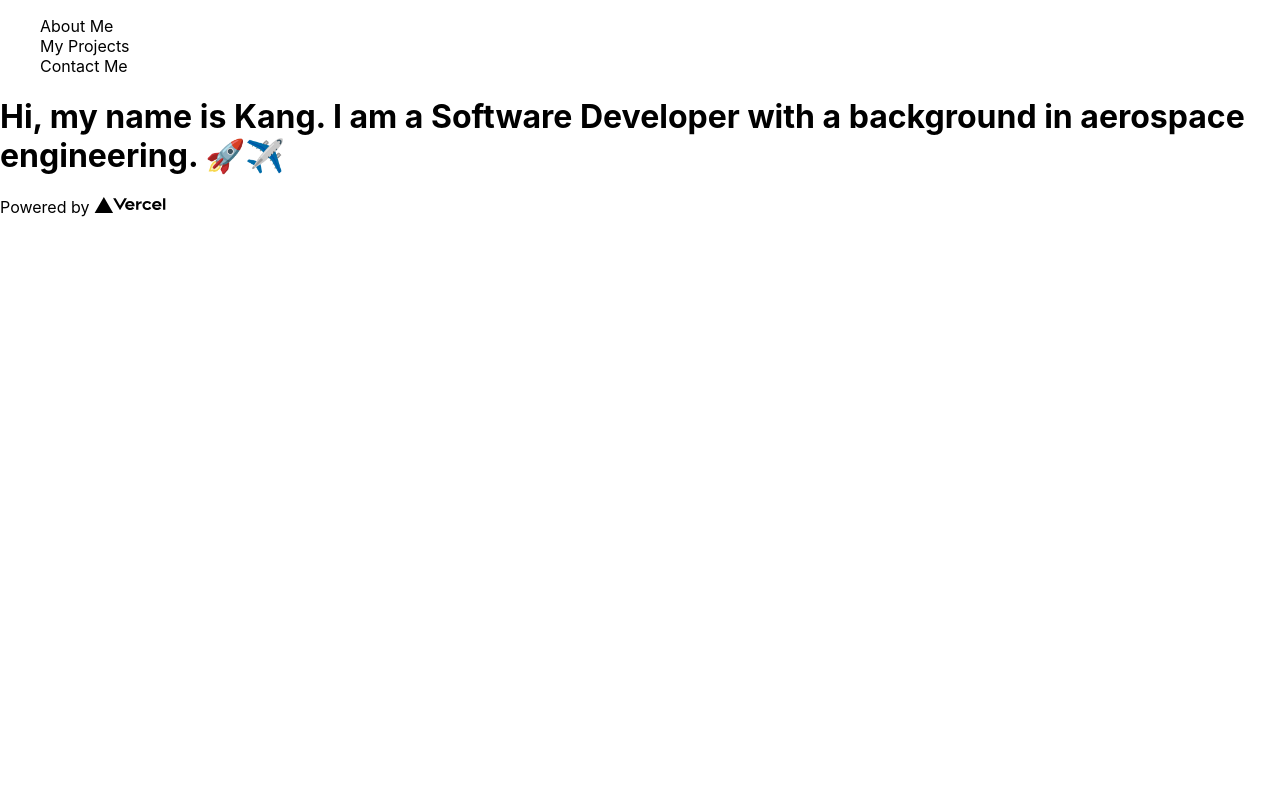
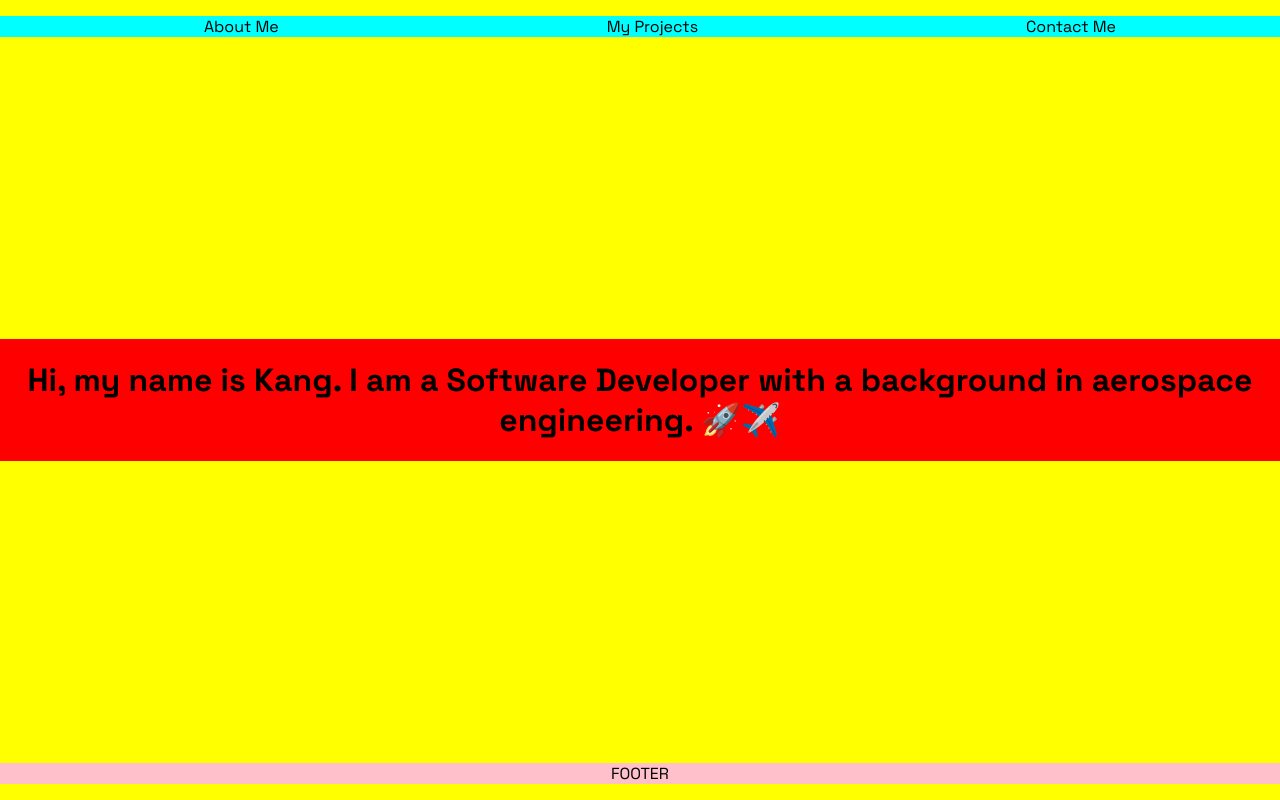
Before and after one commit to kanghsieh/profile, a Next.js app: page / in a window 1280 px wide. Built offline with nearby package versions, Linux system fonts and the light colour scheme.

Commit message:
aligned items on index page

```diff
--- a/components/layout/footer.js
+++ b/components/layout/footer.js
@@ -1,11 +1,11 @@
-import styles from './footer';
+import styles from './footer.module.scss';
 import Image from 'next/image'
 
 function Footer() {
   return (
     <footer>
       <div className={styles.footer}>
-        <a
+        {/* <a
           href="https://vercel.com?utm_source=create-next-app&utm_medium=default-template&utm_campaign=create-next-app"
           target="_blank"
           rel="noopener noreferrer"
@@ -14,7 +14,8 @@ function Footer() {
           <span className={styles.logo}>
             <Image src="/vercel.svg" alt="Vercel Logo" width={72} height={16} />
           </span>
-        </a>
+        </a> */}
+        <p>FOOTER</p>
       </div>
     </footer>
   )
--- a/components/layout/footer.module.scss
+++ b/components/layout/footer.module.scss
@@ -1,8 +1,5 @@
 .footer {
-  background-color: red;
-  position:absolute;
-  bottom:0;
-  width:100%;
-  height:60px;   /* Height of the footer */
-  background:#6cf;
+  background-color: pink;
+  // position: fixed;
+  // bottom: 0;
 }
--- a/components/layout/header.js
+++ b/components/layout/header.js
@@ -1,7 +1,7 @@
 import Link from "next/link";
 import styles from './header.module.scss';
 
-function Header(props) {
+function Header() {
   return (
     <header>
       <nav>
--- a/components/layout/header.module.scss
+++ b/components/layout/header.module.scss
@@ -3,6 +3,9 @@
 nav {
   .list {
     list-style-type: none;
+    display: flex;
+    justify-content: space-around;
+    background-color: aqua;
   }
 
 }
--- a/components/layout/layout.js
+++ b/components/layout/layout.js
@@ -6,7 +6,7 @@ import styles from './layout.module.scss';
 
 function Layout(props) {
   return (
-    <Fragment>
+    <div className={styles.container}>
       <Head>
         <title>Kang&apos;s Profile</title>
         <meta name="description" content="Generated by create next app" />
@@ -16,7 +16,7 @@ function Layout(props) {
       <Header />
       <main className={styles.main}>{props.children}</main>
       <Footer />
-    </Fragment>
+    </div>
   )
 }
 
--- a/components/layout/layout.module.scss
+++ b/components/layout/layout.module.scss
@@ -1,3 +1,13 @@
+.container {
+  min-height: 100vh;
+  display: flex;
+  flex-direction: column;
+  justify-content: space-between;
+  text-align: center;
+}
+
 .main {
-  // flex-grow: 1;
+  background-color: red;
+  // height: 50vh;
+  // flex: 1;
 }
--- a/styles/_variables.scss
+++ b/styles/_variables.scss
@@ -1,2 +1,4 @@
-$font-stack: Helvetica, sans-serif;
+@import url('https://fonts.googleapis.com/css2?family=Space+Grotesk:wght@300;400;500;600;700&display=swap');
+
+$font-stack: 'Space Grotesk', sans-serif;;
 $primary-color: #d51b1b;
--- a/styles/globals.scss
+++ b/styles/globals.scss
@@ -1,11 +1,27 @@
 @import 'styles/variables';
 
-html,
+// html, body {
+//   padding: 0;
+//   margin: 0;
+//   height: 100vh;
+//   font-family: -apple-system, BlinkMacSystemFont, Segoe UI, Roboto, Oxygen,
+//     Ubuntu, Cantarell, Fira Sans, Droid Sans, Helvetica Neue, sans-serif;
+// }
+
+html {
+  height: 100%;
+  width: 100%;
+}
+
 body {
+  margin: 0;
   padding: 0;
-  margin: 0;
-  font-family: -apple-system, BlinkMacSystemFont, Segoe UI, Roboto, Oxygen,
-    Ubuntu, Cantarell, Fira Sans, Droid Sans, Helvetica Neue, sans-serif;
+  background-color: yellow;
+  font-family: $font-stack;
+}
+
+#__next {
+
 }
 
 a {
```
